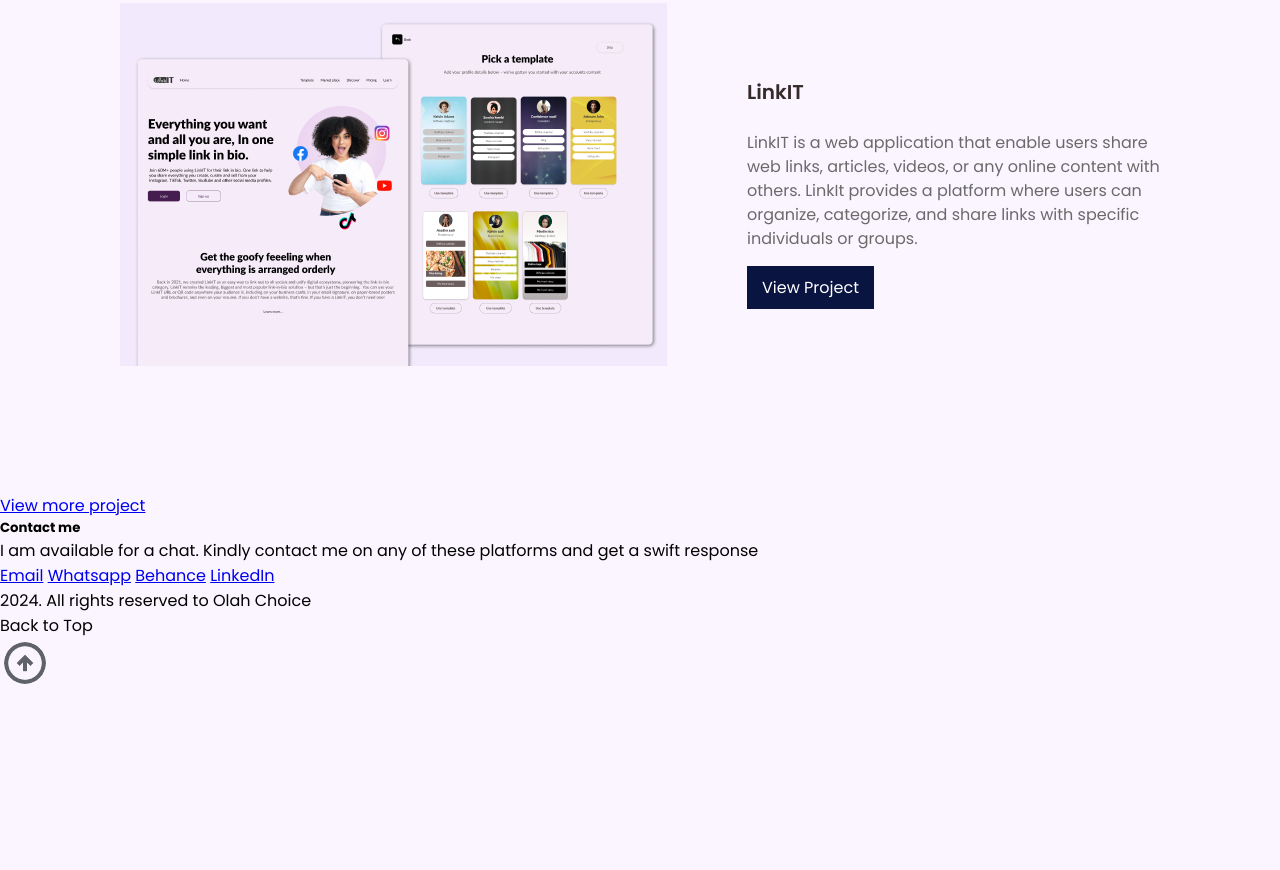
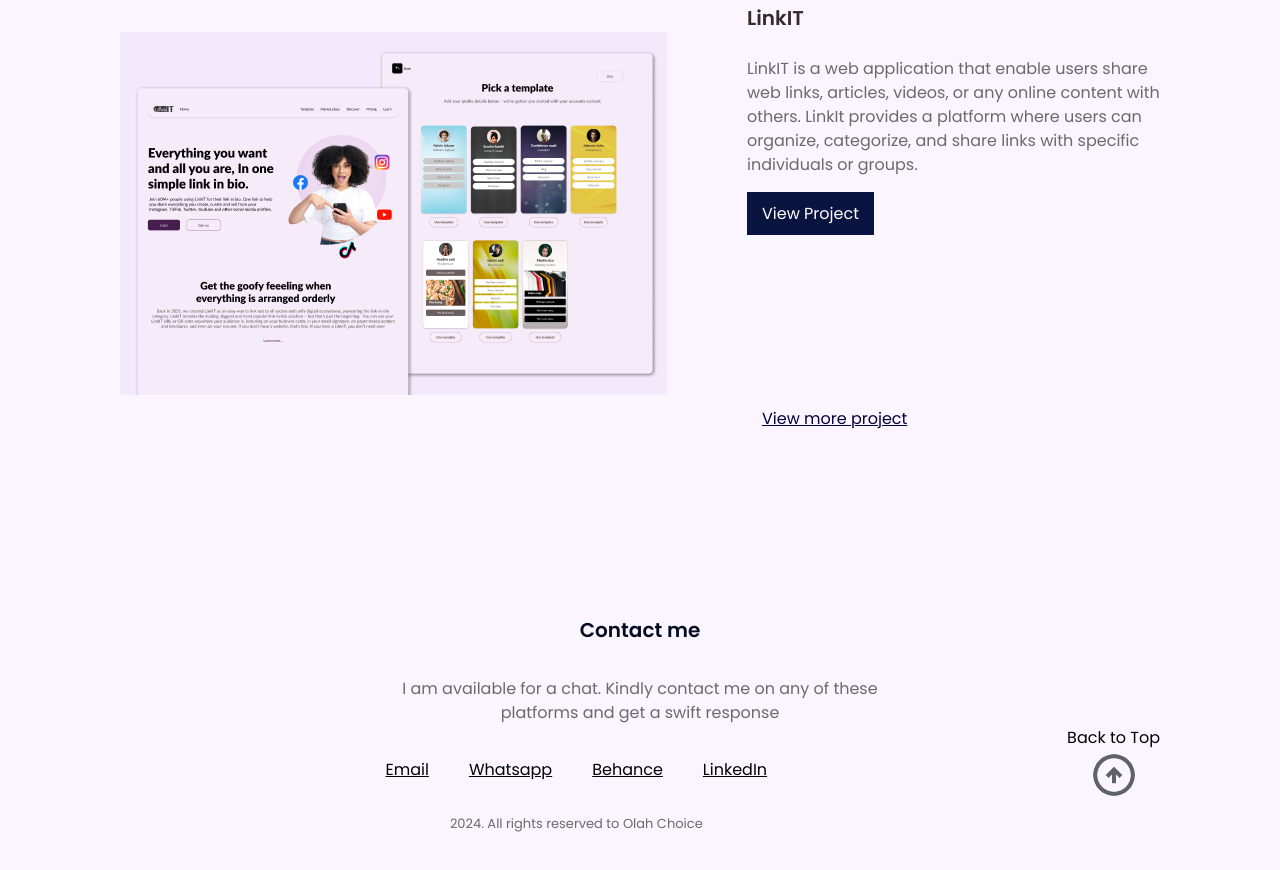
Before and after one commit to Oge-webdeveloper/Figma-project1, a plain HTML site: page index.html in a window 1280 px wide. Shown: the part 3323-4193 px from the top of the page. Before the commit the page ends 4018 px from the top, so only its background shows below. Drawn offline with nearby package versions, Linux system fonts and the light colour scheme.

Commit message:
updated footer

```diff
--- a/css/style.css
+++ b/css/style.css
@@ -217,6 +217,59 @@ header .hero-right div:nth-child(3){
     padding: 10px 15px 10px 15px;
     text-decoration: none;
 }
+.project-details .viewmore{
+    margin-top: 180px;
+}
+.project-details .viewmore a{
+    background-color: transparent;
+    color:var(--primary-color);
+    text-decoration: underline;
+}
+
+footer{
+    padding: 64px 120px;
+}
+footer .footer-top{
+    text-align: center;
+}
+footer .footer-top h5{
+    color: #050E20;
+    font-weight: 600;
+    font-size: 20px;
+    line-height: 30px;
+}
+footer .footer-top  p{
+    color: #6B6A6A;
+    padding-top: 32px;
+    font-size: 16px;
+    line-height: 24px;
+}
+footer .footer-bottom{
+    display: flex;
+    justify-content: flex-end;
+    gap: 300px;
+    margin-bottom: 64px;
+}
+footer .left{
+    margin-top: 32px;
+    text-align: center;
+}
+footer .left .links{
+    display: flex;
+    gap:40px;
+}
+footer .left .links a{
+    color:black;
+}
+footer .left p{
+    color: #6B6A6A;
+    margin-top: 32px;
+    font-size: 13px;
+    line-height: 20px;
+}
+footer .right .bookmark{
+    text-align: center;
+}
 
 
 
@@ -284,6 +337,20 @@ header .hero-right div:nth-child(3){
         flex-direction: column;
         align-items: center;
     }
+    .project-details .viewmore{
+        margin-top: 60px;
+    }
+
+    footer .footer-bottom{
+        display: flex;
+        flex-direction: column;
+        justify-content: center;
+        gap: 24px;
+    }
+    footer .left .links{
+        display: flex;
+        flex-wrap: wrap;
+    }
 }
 
 
--- a/index.html
+++ b/index.html
@@ -131,24 +131,28 @@
                         LinkIT is a web application that enable users share web links, articles, videos, or any online content with others.  LinkIt provides a platform where users can organize, categorize, and share links with specific individuals or groups.
                     </p>
                     <a href="./project.html">View Project</a>
+                  <div class="viewmore">
+                    <a href="#">View more project</a>
+                  </div>
                 </div>
             </div>
-            <a href="./project.html">View more project</a>
         </section>
     </main>
     <footer>
         <div class="footer-top">
             <h5>Contact me</h5>
             <p>
-                I am available for a chat. Kindly contact me on any of these platforms and get a swift response
+                I am available for a chat. Kindly contact me on any of these <br> platforms and get a swift response
             </p>
         </div>
         <div class="footer-bottom">
             <div class="left">
-                <a href="#">Email</a>
-                <a href="#">Whatsapp</a>
-                <a href="#">Behance</a>
-                <a href="#">LinkedIn</a>
+                <div class="links">
+                    <a href="#">Email</a>
+                    <a href="#">Whatsapp</a>
+                    <a href="#">Behance</a>
+                    <a href="#">LinkedIn</a>
+                </div>
                 <p>
                     2024. All rights reserved to Olah Choice
                 </p>
```
